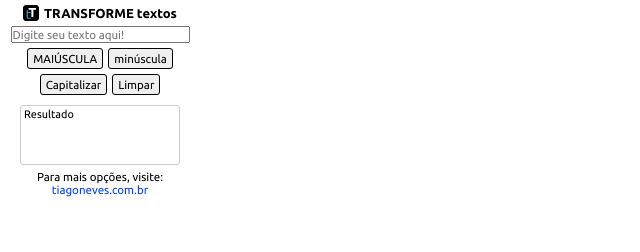
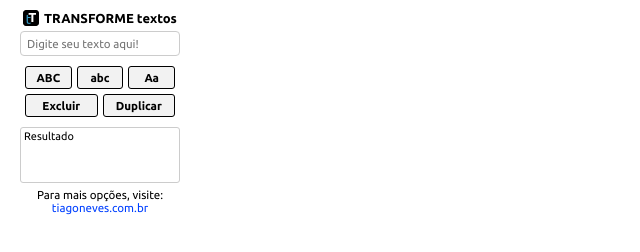
Before and after one commit to Leticia-Aymee/ext_transformetextos, a browser extension: page index.html in a window 1280 px wide. Shown: the whole page, without its empty margins (0-640 px from the left). Drawn offline with Linux system fonts and the light colour scheme.

Commit message:
Feature 3: Botão Duplicar

```diff
--- a/index.html
+++ b/index.html
@@ -24,10 +24,11 @@
             <input type="text" id="input-text" class="input-text" maxlength="500" placeholder="Digite seu texto aqui!" required>
 
             <div class="container-button">
-                <button type="button" class="btn" id="btnMaiuscula">MAIÚSCULA</button>
-                <button type="button" class="btn" id="btnMinuscula">minúscula</button>
-                <button type="button" class="btn" id="btnPriMaiuscula">Capitalizar</button>
-                <button type="button" class="btn" id="btnLimpar">Limpar</button>
+                <button type="button" class="btn" id="btnMaiuscula">ABC</button>
+                <button type="button" class="btn" id="btnMinuscula">abc</button>
+                <button type="button" class="btn" id="btnPriMaiuscula">Aa</button>
+                <button type="button" class="btn" id="btnLimpar">Excluir</button>
+                <button type="button" class="btn" id="btnDuplicar">Duplicar</button>
             </div>
 
             <div id="result" class="result">Resultado</div>
--- a/script.js
+++ b/script.js
@@ -24,10 +24,20 @@ window.document.addEventListener("DOMContentLoaded", function () {
       document.querySelector("#result").innerHTML = inputText.charAt(0).toUpperCase() + inputText.slice(1);
     });
 
+    // Botão Limpar
     window.document
     .querySelector("#btnLimpar")
     .addEventListener("click", function () {
       document.querySelector("#input-text").value = "";
       document.querySelector("#result").innerHTML = "";
     });
+
+
+    window.document
+    .querySelector("#btnDuplicar")
+    .addEventListener("click", function () {
+      let input = document.querySelector("#input-text").value;
+      document.querySelector("#result").innerText = input + " " + input;
+    });
+
 });
--- a/styles.css
+++ b/styles.css
@@ -32,10 +32,12 @@
     /* Flexbox */
     display: flex;
     flex-direction: column;
-    justify-content: center;
+    justify-content: flex-start;
     align-items: center;
+    margin-top: 10px;
+}
 
-}
+
 
 /* Configurações dos Botões */
 .container-button {
@@ -45,16 +47,31 @@
 
     /* Flexbox */
     display: flex;
-    justify-content: center;
+    justify-content: space-between;
     flex-wrap: wrap;
+}
+
+#input-text {
+    width: 160px;
+    padding: 5px 6px;
+    margin-bottom: 5px;
+    border: 1px solid #ccc;
+    border-radius: 4px;
+    outline: none;
+    font-size: 0.85rem;
+    transition: 0.2s;
 }
 
 .btn {
     cursor: pointer;
-    padding: 3px 5px;
+    padding: 4px 8px;
     border-radius: 3px;
     border: 1px solid #000;
-
+    background-color: #f2f2f2;
+    transition: 0.2s;
+    font-weight: bold;
+    flex: 1; /* divide o espaço igualmente */
+    text-align: center;
 }
 
 /* Desafio */
@@ -64,7 +81,7 @@
     margin-top: 5px;
     border: 1px solid #ccc;
     border-radius: 3px;
-    padding: 2px 3px;
+    padding: 2px 3px 40px;
     height: 60px;
     background-color: #fff;
     font-size: 0.8rem;
```
